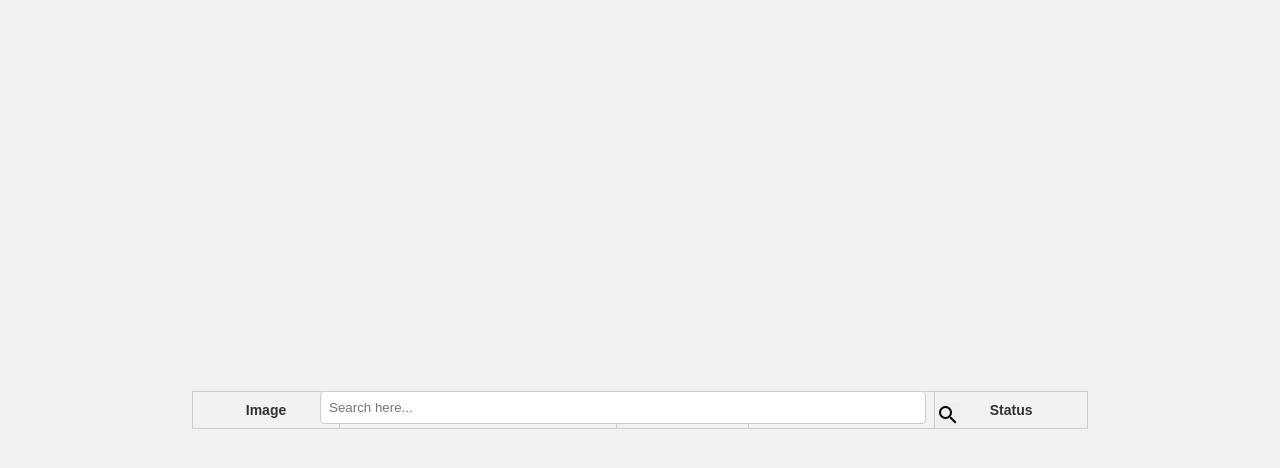
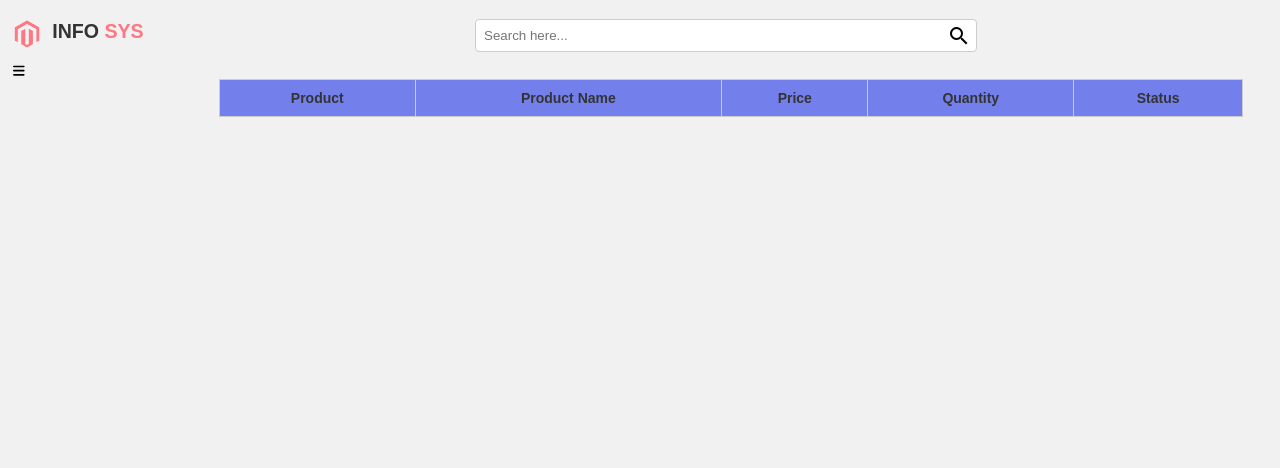
Before and after one commit to SpringBoardMentor-102/InventoryManagement-Team-01, a React (Create React App) app in the folder 03_FRONTEND/: page /search_product in a window 1280 px wide. Shown: the top 468 px of the page. Built offline with nearby package versions, Linux system fonts and the light colour scheme.

Commit message:
Search Functionality Integrated Successfully

```diff
--- a/03_FRONTEND/src/components/Search.js
+++ b/03_FRONTEND/src/components/Search.js
@@ -4,6 +4,7 @@ import { Link, useNavigate } from "react-router-dom";
 import { FontAwesomeIcon } from '@fortawesome/react-fontawesome';
 import { faBars } from '@fortawesome/free-solid-svg-icons';
 import "../../src/index.css";
+import Sidebar from "./Sidebar";
 
 const BACKEND_URL = process.env.REACT_APP_BACKEND_URL;
 
@@ -20,7 +21,14 @@ function Search() {
       const response = await axios.get(url);
       setSearchResults(response.data);
     } catch (error) {
-            console.error("Error fetching search results:", error);
+      let response = error.response;
+      console.log(response?.status);
+      if (response) {
+        if (response?.status === 404) {
+          console.log("No search results...")
+        }
+      }
+      // console.error("Error fetching search results:", error);
     } finally {
       setLoading(false);
     }
@@ -31,7 +39,13 @@ function Search() {
   };
 
   return (
-        <div className="search-container">
+
+    <>
+      <div className="searchpage-container">
+        <div className="sidebar-forSearch">
+          <Sidebar />
+        </div>
+        <div className="search-block">
           <div className="search-bar">
             <input
               type="text"
@@ -46,7 +60,7 @@ function Search() {
           <table className="table-container">
             <thead>
               <tr>
-                        <th>Image</th>
+                <th>Product</th>
                 <th>Product Name</th>
                 <th>Price</th>
                 <th>Quantity</th>
@@ -56,7 +70,7 @@ function Search() {
             <tbody>
               {searchResults.map((product, index) => (
                 <tr key={index} className="trows">
-                            <td><img src={product.imageUrl} alt="Product" style={{ width: '250px', height: '250px' }} /></td>
+                  <td><img src={product.imageUrl} alt="Product" style={{ width: '200px', height: '200px' }} /></td>
                   <td>{product.name}</td>
                   <td>{product.price}</td>
                   <td>{product.quantity}</td>
@@ -66,6 +80,8 @@ function Search() {
             </tbody>
           </table>
         </div>
+      </div>
+    </>
   );
 }
 
--- a/03_FRONTEND/src/components/Sidebar.js
+++ b/03_FRONTEND/src/components/Sidebar.js
@@ -17,7 +17,7 @@ const Sidebar = () => {
                     <img src={img1} alt=""/>
                     <h2>INFO <span className="danger">SYS</span></h2>
                 </div>
-                <SearchBar/>
+
                 <div className="close" id="close-btn">
                     <span className="material-icons-sharp">close</span>
                     </div>
--- a/03_FRONTEND/src/index.css
+++ b/03_FRONTEND/src/index.css
@@ -321,7 +321,7 @@ input[type="submit"]:hover {
   margin: 0 auto;
   gap: 1.8rem;
   /* //aside center right  -- division of sections */
-  grid-template-columns: 14rem 80rem ;
+  grid-template-columns: 14rem 80rem;
 }
 
 a {
@@ -484,17 +484,20 @@ main {
   margin-top: 1.4rem;
 }
 
-.search-container{
+.search-container {
   width: 70vw;
 }
+
 .search-bar {
   display: flex;
   align-items: center;
   margin-bottom: 20px;
   /* margin-left: 600px; */
   position: absolute;
-  left: 50%; /* Center the search bar horizontally */
-  transform: translateX(-50%); /* Center the search bar horizontally */
+  left: 50%;
+  /* Center the search bar horizontally */
+  transform: translateX(-50%);
+  /* Center the search bar horizontally */
   width: 50%;
 }
 
@@ -513,7 +516,7 @@ main {
   padding: 8px;
   border-radius: 0 4px 4px 0;
   cursor: pointer;
-  margin-top:-15px ;
+  margin-top: -15px;
   margin-left: -45px;
 }
 
@@ -858,31 +861,57 @@ main .recent-orders a {
 }
 
 /* product item  */
-.product-container{
-  display:flex;
+.product-container {
+  display: flex;
   flex-direction: row;
   flex-wrap: wrap;
   margin-top: 48px;
 
 }
+
 .item-container {
   width: 250px;
   margin: 10px;
 }
-.item-image{
+
+.item-image {
   width: 100%;
 }
 
-/* styles for search */
+/* ------------------------------------------------ */
+/* styles for search.js */
 
-.search-container {
-  margin-top: 20px;
+.searchpage-container {
+  height: 100vh;
+  width: 100vw;
+  gap: 10px;
+  display: flex;
+}
+
+.sidebar-forSearch {
+  width: 196px;
+  margin-left:13px;
+}
+
+.search-block {
+  width:80vw;
+  margin-top: 11px;
+  position: relative;
 }
 
 .search-bar {
+  position: relative;
   display: flex;
   align-items: center;
-  margin-bottom: 20px;
+  margin-top: 8px;
+  margin-bottom: 12px;
+}
+
+.material-icons-sharp {
+  position: absolute;
+  right: 16px;
+  bottom: 19px;
+  background: none;
 }
 
 #search-input {
@@ -907,6 +936,7 @@ main .recent-orders a {
 }
 
 .table-container {
+  text-align: center;
   width: 100%;
   border-collapse: collapse;
 }
@@ -918,13 +948,15 @@ main .recent-orders a {
 }
 
 .table-container th {
-  background-color: #f2f2f2;
+  background-color: #7380ec;
 }
 
 .trows:nth-child(even) {
-  background-color: #f2f2f2;
+  background-color: #ebedff;
 }
 
 .trows:nth-child(odd) {
   background-color: #ffffff;
 }
+
+/* ------------------------------------------------ */
```
Also changed, not shown: 1 other file (tests, documents, lock files or other folders). Lines whose indentation alone changed are shown as unchanged.
